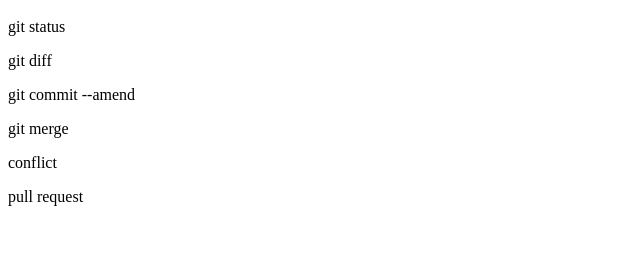
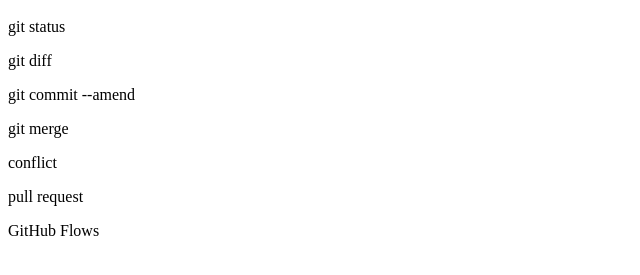
Before and after one commit to yukiko32/git_tutorial, a plain HTML site: page index.html in a window 1280 px wide. Shown: the part 57-332 px from the top of the page, without its empty margins (0-640 px from the left). Drawn offline with Linux system fonts and the light colour scheme.

Commit message:
GitHub Flowを追記

```diff
--- a/index.html
+++ b/index.html
@@ -5,3 +5,4 @@
 <p>git merge</p>
 <p>conflict</p>
 <p>pull request</p>
+<p>GitHub Flows</p>
```
